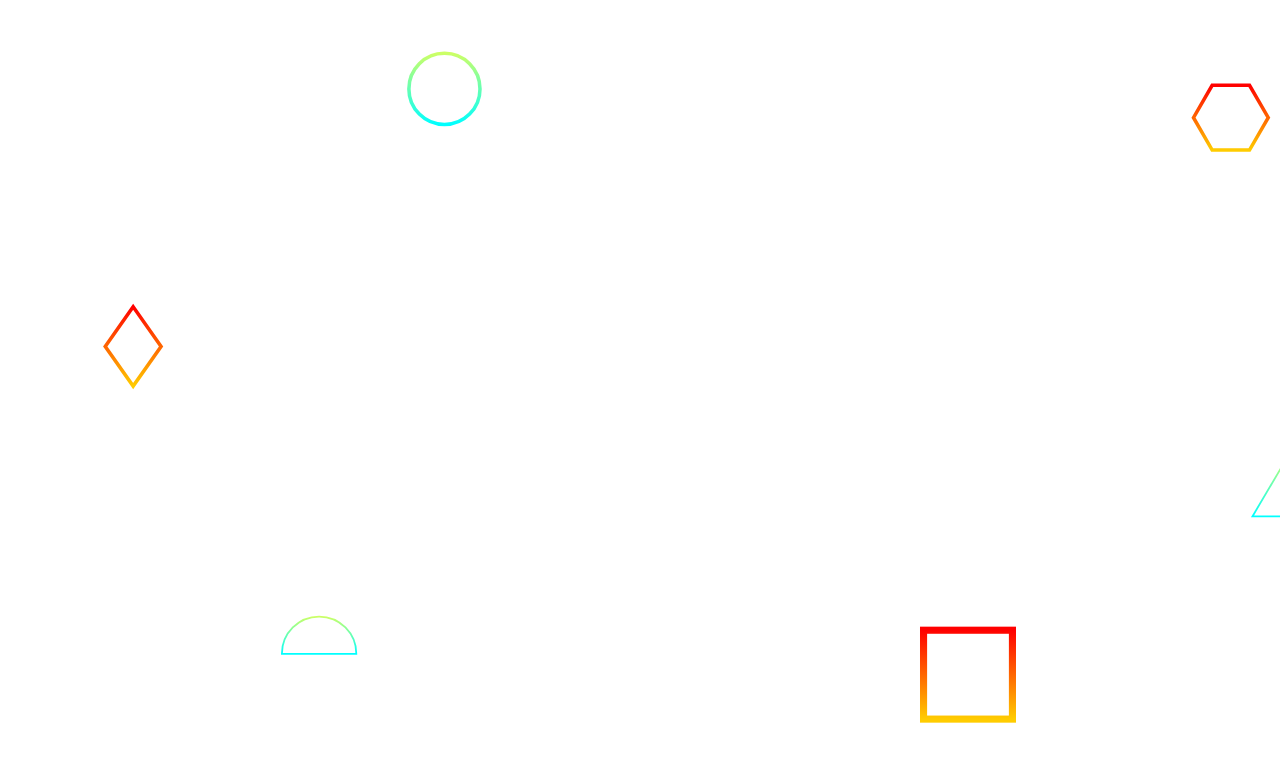
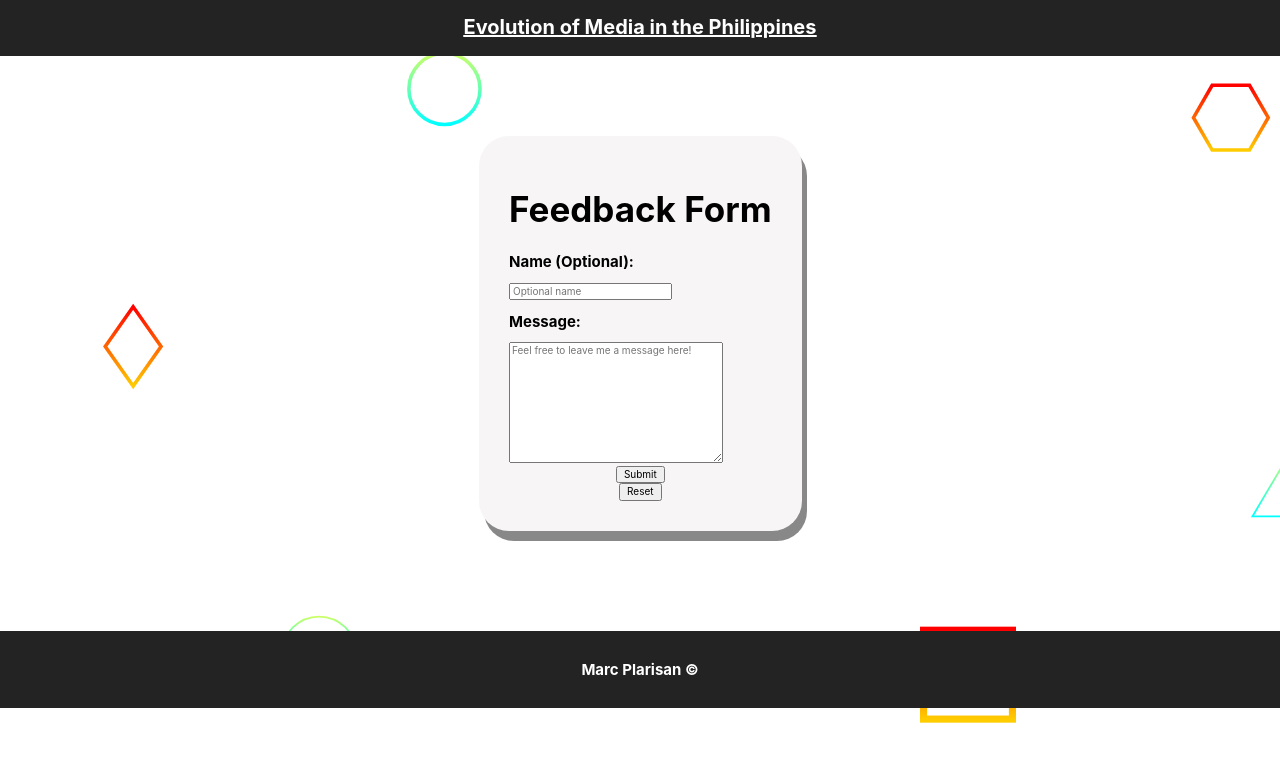
Before and after one commit to DragunWF/Media-Evolution-Web-App, a website: page feedback.html in a window 1280 px wide. Drawn offline with nearby package versions, Linux system fonts and the light colour scheme.

Commit message:
Added main structure for form

```diff
--- a/feedback.html
+++ b/feedback.html
@@ -15,7 +15,45 @@
     ></script>
     <script src="https://code.jquery.com/jquery-3.6.0.min.js"></script>
   </head>
-  <body></body>
+  <body>
+    <nav class="nav flex-object">
+      <a
+        href="https://shsliterature.blogspot.com/2022/02/philippine-media-evolution.html"
+        target="_blank"
+      >
+        <h1>Evolution of Media in the Philippines</h1>
+      </a>
+    </nav>
+    <section class="content flex-object">
+      <div class="container flex-object" data-aos="zoom-in">
+        <form action="https://formspree.io/f/mnqwdlqn" method="POST">
+          <h1>Feedback Form</h1>
+          <h2>Name (Optional):</h2>
+          <input
+            type="text"
+            name="name"
+            placeholder="Optional name"
+            id="form-name"
+          />
+          <h2>Message:</h2>
+          <textarea
+            name="message"
+            id="form-textarea"
+            cols="30"
+            rows="10"
+            placeholder="Feel free to leave me a message here!"
+          ></textarea>
+          <div class="form-buttons flex-object">
+            <button type="button" id="form-submit">Submit</button>
+            <button type="button" id="form-reset">Reset</button>
+          </div>
+        </form>
+      </div>
+    </section>
+    <footer class="footer flex-object">
+      <h1>Marc Plarisan &copy;</h1>
+    </footer>
+  </body>
   <script src="https://unpkg.com/aos@2.3.1/dist/aos.js"></script>
   <script>
     AOS.init();
```
